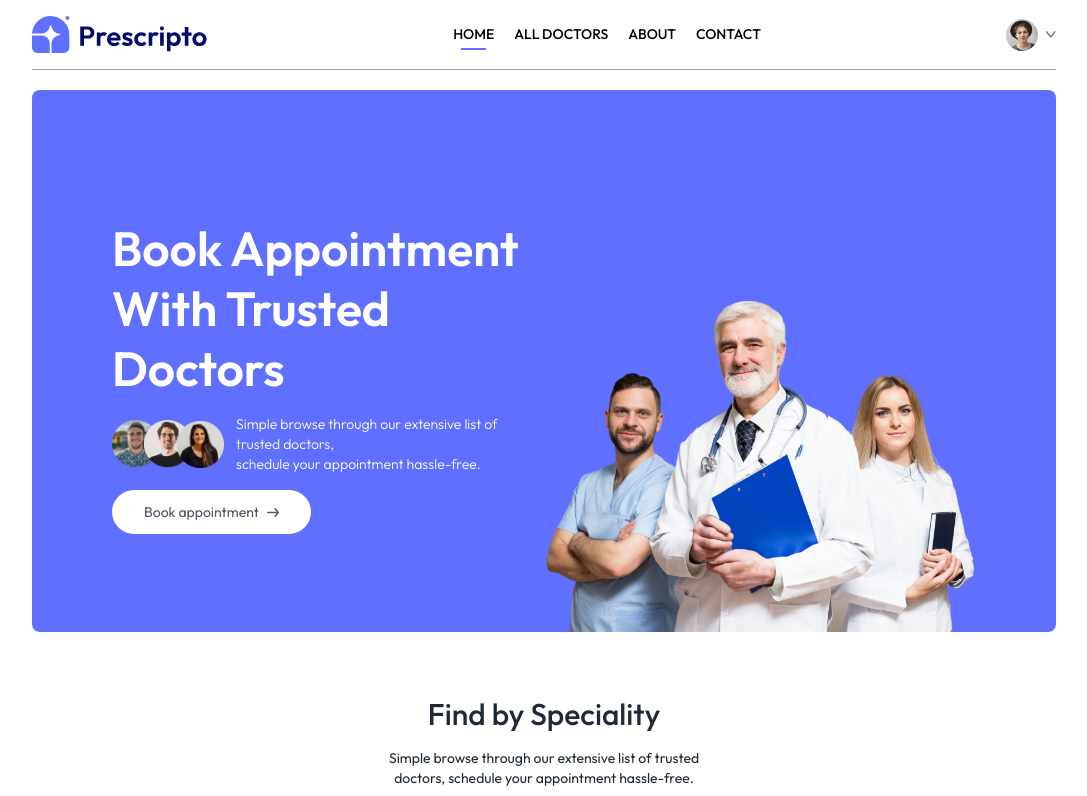
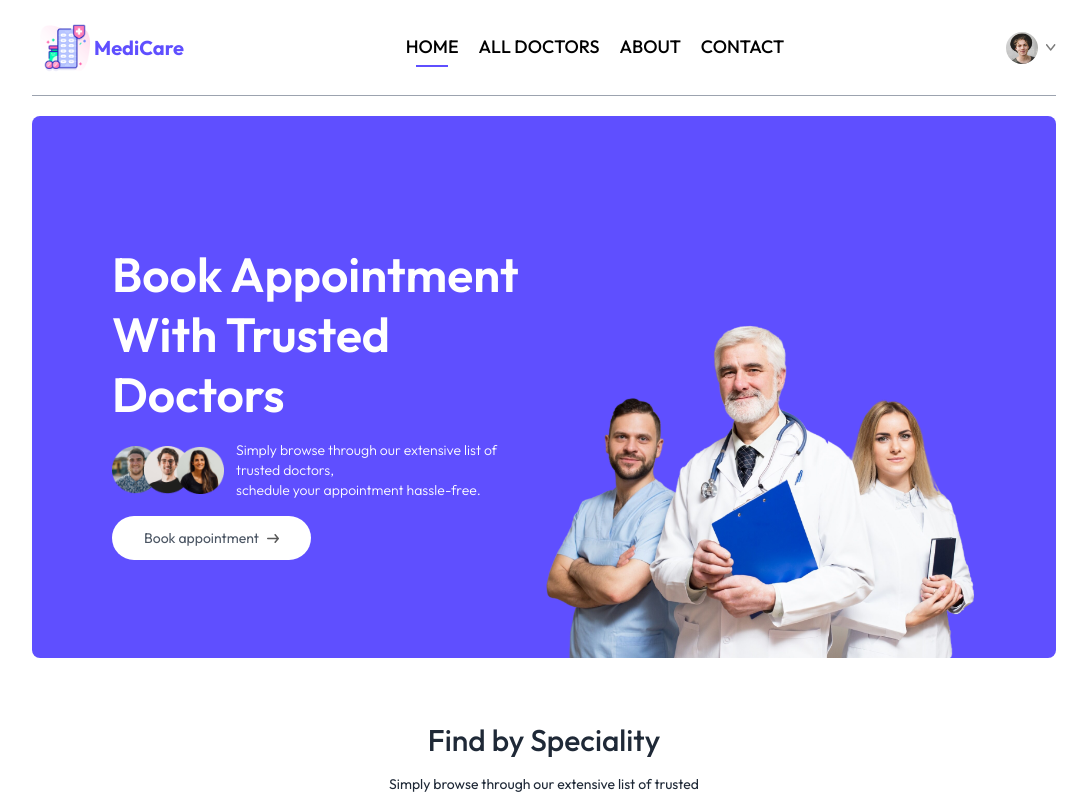
Before and after one commit to jimohsegun1/MediCare, a React (Vite) app in the folder frontend/: page / in a window 1280 px wide. Shown: the top 796 px of the page, without its empty margins (96-1183 px from the left). Built offline with nearby package versions, Linux system fonts and the light colour scheme.

Commit message:
stylinh navbar to sticky

```diff
--- a/frontend/src/assets/assets.js
+++ b/frontend/src/assets/assets.js
@@ -4,7 +4,7 @@ import group_profiles from './group_profiles.png'
 import profile_pic from './profile_pic.png'
 import contact_image from './contact_image.png'
 import about_image from './about_image.png'
-import logo from './logo.svg'
+import logo from './logo.png'
 import dropdown_icon from './dropdown_icon.svg'
 import menu_icon from './menu_icon.svg'
 import cross_icon from './cross_icon.png'
--- a/frontend/src/components/Banner.jsx
+++ b/frontend/src/components/Banner.jsx
@@ -14,7 +14,7 @@ const Banner = () => {
         </div>
         <button
           onClick={() => {
-            navigate("/login");
+            navigate(`/login`);
             scrollTo(0, 0);
           }}
           className="bg-white text-sm sm:text-base text-gray-600 px-8 py-3 rounded-full mt-6 hover:scale-105 transition-all"
--- a/frontend/src/components/Header.jsx
+++ b/frontend/src/components/Header.jsx
@@ -11,7 +11,7 @@ const Header = () => {
         <div className="flex flex-col md:flex-row items-center gap-3 text-white text-sm font-light">
           <img className="w-28" src={assets.group_profiles} alt="" />
           <p>
-            Simple browse through our extensive list of trusted doctors,{" "}
+            Simply browse through our extensive list of trusted doctors,{" "}
             <br className="hidden sm:block" /> schedule your appointment
             hassle-free.
           </p>
--- a/frontend/src/components/Navbar.jsx
+++ b/frontend/src/components/Navbar.jsx
@@ -9,31 +9,37 @@ const Navbar = () => {
   const [token, setToken] = useState(true);
 
   return (
-    <div className="flex items-center justify-between text-sm py-4 mb-5 border-b border-b-gray-400">
-      <img
-        onClick={() => navigate("/")}
-        className="w-44 cursor-pointer"
-        src={assets.logo}
-        alt=""
-      />
+    <div className="flex items-center justify-between text-sm py-4 mb-5 border-b border-b-gray-400  h-[12vh] sticky top-0 z-[1] bg-white">
+      <div className="flex items-center space-x-1 cursor-pointer ml-2" onClick={() => navigate("/")}>
+
+        <img
+        className="w-[50px] h-[50px] "
+          src={assets.logo}
+          alt=""
+          width={10}
+          height={10}
+        />
+        <span className="font-bold text-primary text-xl">MediCare</span>
+      </div>
       <ul className="hidden md:flex items-start gap-5 font-medium">
         <NavLink to="/">
-          <li className="py-1">HOME</li>
+          <li className="py-1 text-lg">HOME</li>
           <hr className="border-none outline-none h-0.5 bg-primary w-3/5 m-auto hidden" />
         </NavLink>
         <NavLink to="/doctors">
-          <li className="py-1">ALL DOCTORS</li>
+          <li className="py-1 text-lg">ALL DOCTORS</li>
           <hr className="border-none outline-none h-0.5 bg-primary w-3/5 m-auto hidden" />
         </NavLink>
         <NavLink to="/about">
-          <li className="py-1">ABOUT</li>
+          <li className="py-1 text-lg">ABOUT</li>
           <hr className="border-none outline-none h-0.5 bg-primary w-3/5 m-auto hidden" />
         </NavLink>
         <NavLink to="/contact">
-          <li className="py-1">CONTACT</li>
+          <li className="py-1 text-lg">CONTACT</li>
           <hr className="border-none outline-none h-0.5 bg-primary w-3/5 m-auto hidden" />
         </NavLink>
       </ul>
+
       <div className="flex items-center gap-4">
         {token ? (
           <div className="flex items-center gap-2 cursor-pointer group relative">
@@ -47,6 +53,10 @@ const Navbar = () => {
                 >
                   My Profile
                 </p>
+                {/* <NavLink to='/my-profile' className="hover:text-black cursor-pointer">
+                  My Profile
+                  <hr className="border-none outline-none h-0.5 bg-primary w-2/5 ml-0 m-auto hidden" />
+                </NavLink> */}
                 <p
                   onClick={() => navigate("my-appointments")}
                   className="hover:text-black cursor-pointer"
@@ -70,19 +80,43 @@ const Navbar = () => {
             Create account
           </button>
         )}
-        <img onClick={() => setShowMenu(true)} className="w-6 md:hidden" src={assets.menu_icon} alt="" />
+
+        {/* menu icon for mobile screen */}
+        <img
+          onClick={() => setShowMenu(true)}
+          className="w-6 md:hidden"
+          src={assets.menu_icon}
+          alt=""
+        />
 
         {/* mobile menu */}
-        <div className={`${showMenu ? 'fixed w-full' : 'h-0 w-0'} md:hidden right-0 top-0 bottom-0 z-20 overflow-hidden bg-white transition-all`}>
+        <div
+          className={`${
+            showMenu ? "fixed w-full" : "h-0 w-0"
+          } md:hidden right-0 top-0 bottom-0 z-20 overflow-hidden bg-white transition-all`}
+        >
           <div className="flex items-center justify-between px-5 py-6">
             <img className="w-36" src={assets.logo} alt="" />
-            <img className="w-7" onClick={() => setShowMenu(false)} src={assets.cross_icon} alt="" />
+            <img
+              className="w-7"
+              onClick={() => setShowMenu(false)}
+              src={assets.cross_icon}
+              alt=""
+            />
           </div>
           <ul className="flex flex-col items-center gap-2 mt-5 px-5 text-lg font-medium">
-            <NavLink onClick={() => setShowMenu(false)} to='/'><p className='px-4 py-2 rounded inline-block' >HOME</p></NavLink>
-            <NavLink onClick={() => setShowMenu(false)} to='/doctors'><p className='px-4 py-2 rounded inline-block'>ALL DOCTORS</p></NavLink>
-            <NavLink onClick={() => setShowMenu(false)} to='/about'><p className='px-4 py-2 rounded inline-block'>ABOUT</p></NavLink>
-            <NavLink onClick={() => setShowMenu(false)} to='/contact'><p className='px-4 py-2 rounded inline-block'>CONTACT</p></NavLink>
+            <NavLink onClick={() => setShowMenu(false)} to="/">
+              <p className="px-4 py-2 rounded inline-block">HOME</p>
+            </NavLink>
+            <NavLink onClick={() => setShowMenu(false)} to="/doctors">
+              <p className="px-4 py-2 rounded inline-block">ALL DOCTORS</p>
+            </NavLink>
+            <NavLink onClick={() => setShowMenu(false)} to="/about">
+              <p className="px-4 py-2 rounded inline-block">ABOUT</p>
+            </NavLink>
+            <NavLink onClick={() => setShowMenu(false)} to="/contact">
+              <p className="px-4 py-2 rounded inline-block">CONTACT</p>
+            </NavLink>
           </ul>
         </div>
       </div>
--- a/frontend/src/components/SpecialityMenu.jsx
+++ b/frontend/src/components/SpecialityMenu.jsx
@@ -10,7 +10,7 @@ const SpecialityMenu = () => {
     >
       <h1 className="text-3xl font-medium">Find by Speciality</h1>
       <p className="sm:w-1/3 text-center text-sm">
-        Simple browse through our extensive list of trusted doctors, schedule
+        Simply browse through our extensive list of trusted doctors, schedule
         your appointment hassle-free.
       </p>
       <div className="flex sm:justify-center gap-4 pt-5 w-full overflow-scroll">
--- a/frontend/tailwind.config.js
+++ b/frontend/tailwind.config.js
@@ -7,7 +7,8 @@ export default {
   theme: {
     extend: {
       colors:{
-        'primary': "#5f6fff"
+        // 'primary': "#007fa3"
+        'primary': "#5f4fff"
       },
       gridTemplateColumns:{
         "auto":"repeat(auto-fill, minmax(200px, 1fr))"
```
Also changed, not shown: frontend/src/components/TopDoctors.jsx (+9 -2 lines), frontend/src/assets/logo.png (added), frontend/src/assets/logo1.svg (renamed from frontend/src/assets/logo.svg).
